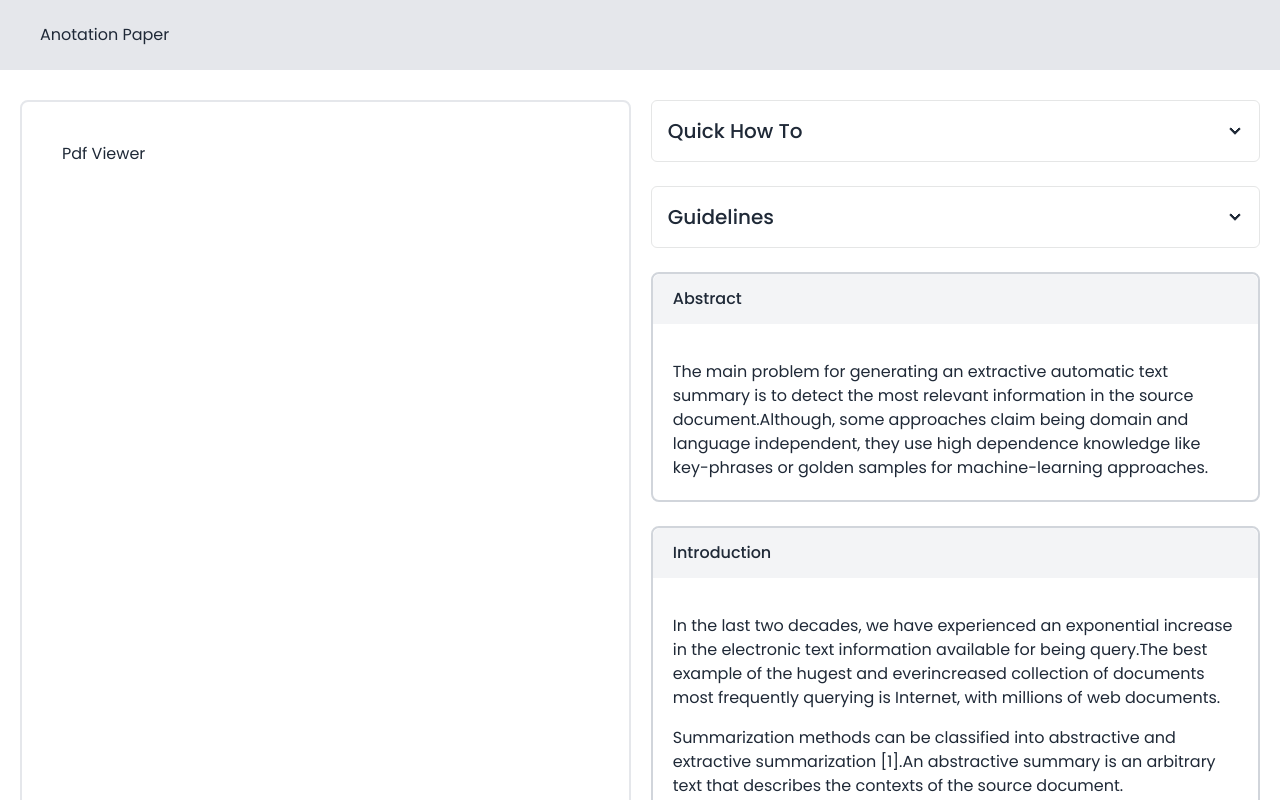
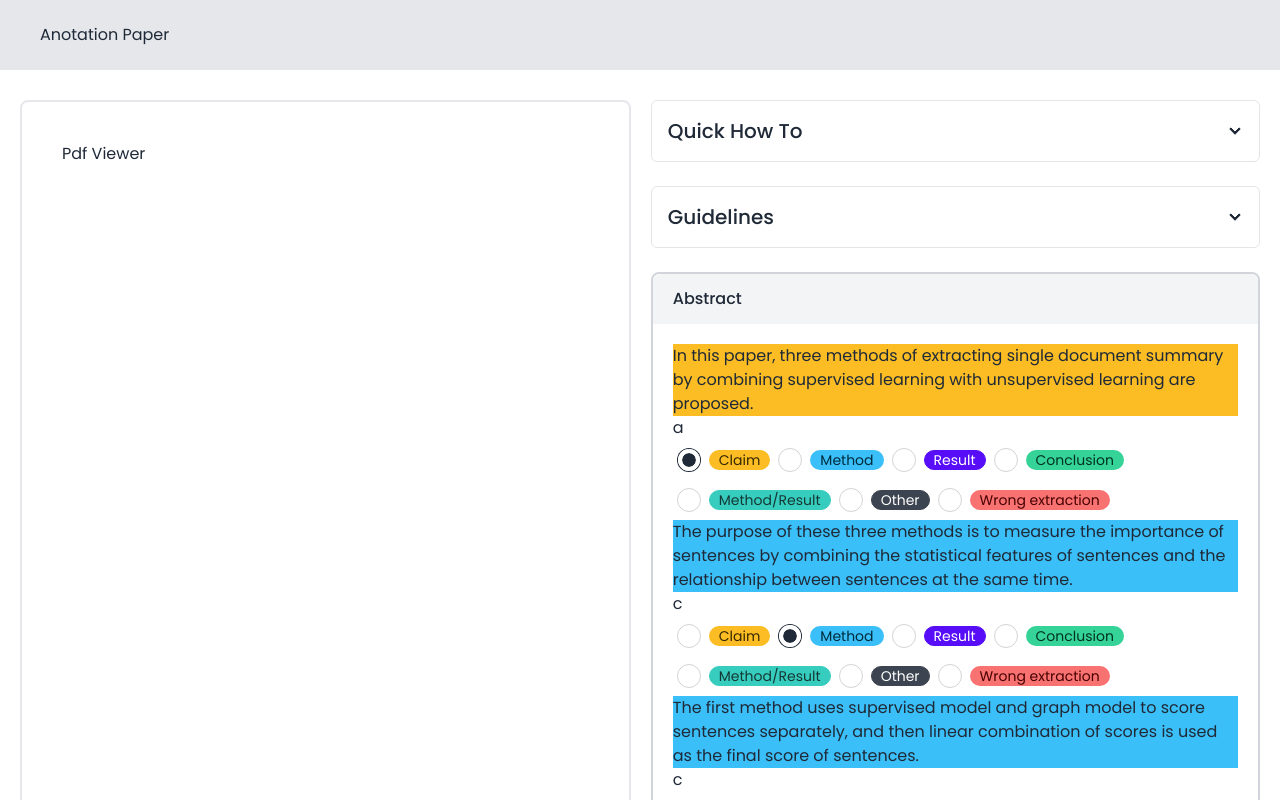
Before and after one commit to fanzru/web-anotasi-paper, a Next.js app in the folder frontend/: page /paper-anotation in a window 1280 px wide. Shown: the top 800 px of the page. Built offline with nearby package versions, Linux system fonts and the light colour scheme.

Commit message:
Menampilkan daftar kalimat

```diff
--- /dev/null
+++ b/frontend/components/Radio.tsx
@@ -0,0 +1,48 @@
+import { FC, useState } from 'react';
+import { tagColor } from '../data/tag';
+import { Sentence } from '../types/paper';
+
+interface Radio {
+  data: tagColor;
+  sentence: Sentence;
+  dataName: string;
+}
+
+const Radio: FC<Radio> = ({ data, sentence, dataName }) => {
+  const isChecked = data.tag == sentence.tag ? true : false;
+  let badgeColor;
+
+  if (data.color == 'warning') {
+    badgeColor = 'badge-warning';
+  } else if (data.color == 'info') {
+    badgeColor = 'badge-info';
+  } else if (data.color == 'primary') {
+    badgeColor = 'badge-primary';
+  } else if (data.color == 'success') {
+    badgeColor = 'badge-success';
+  } else if (data.color == 'accent') {
+    badgeColor = 'badge-accent';
+  } else if (data.color == 'neutral') {
+    badgeColor = 'badge-neutral';
+  } else {
+    badgeColor = 'badge-error';
+  }
+
+  return (
+    <div className='form-control'>
+      <label className='label cursor-pointer'>
+        <input
+          type='radio'
+          className={`radio`}
+          checked={isChecked}
+          name={dataName}
+        />
+        <span className='label-text ml-2'>
+          <div className={`badge badge-${data.color}`}>{data.tag}</div>
+        </span>
+      </label>
+    </div>
+  );
+};
+
+export default Radio;
--- /dev/null
+++ b/frontend/components/Sentence.tsx
@@ -0,0 +1,31 @@
+import { FC } from 'react';
+import { Tag } from '../data/tag';
+import { Sentence } from '../types/paper';
+
+interface Sen {
+  data: Sentence;
+}
+
+const Sentence: FC<Sen> = ({ data }) => {
+  let textColor;
+
+  if (data.tag == 'Claim') {
+    textColor = 'bg-warning';
+  } else if (data.tag == 'Method') {
+    textColor = 'bg-info';
+  } else if (data.tag == 'Result') {
+    textColor = 'bg-primary';
+  } else if (data.tag == 'Conclusion') {
+    textColor = 'bg-success';
+  } else if (data.tag == 'Method/Result') {
+    textColor = 'bg-accent';
+  } else if (data.tag == 'Other') {
+    textColor = 'bg-neutral';
+  } else {
+    textColor = 'bg-error';
+  }
+
+  return <p className={textColor}>{data.sent}</p>;
+};
+
+export default Sentence;
--- a/frontend/data/dummy_az_identification.ts
+++ b/frontend/data/dummy_az_identification.ts
@@ -1,4 +1,4 @@
-import dataPaper from "../types/paper"
+import {dataPaper} from "../types/paper"
 
 const DataAz: dataPaper = {
   "paper_id": "paper_identifier",
--- a/frontend/data/dummy_az_paper2.ts
+++ b/frontend/data/dummy_az_paper2.ts
@@ -1,4 +1,6 @@
-const DataSummaryPaper = {
+import {dataPaper} from "../types/paper";
+
+const DataSummaryPaper: dataPaper = {
   "paper_id": "paper_identifier",
   "sections": [
       {
--- /dev/null
+++ b/frontend/data/tag.tsx
@@ -0,0 +1,35 @@
+export const Tag: tagColor[] = [
+  {
+    tag: 'Claim',
+    color: 'warning',
+  },
+  {
+    tag: 'Method',
+    color: 'info',
+  },
+  {
+    tag: 'Result',
+    color: 'primary',
+  },
+  {
+    tag: 'Conclusion',
+    color: 'success',
+  },
+  {
+    tag: 'Method/Result',
+    color: 'accent',
+  },
+  {
+    tag: 'Other',
+    color: 'neutral',
+  },
+  {
+    tag: 'Wrong extraction',
+    color: 'error',
+  },
+];
+
+export interface tagColor {
+  tag: string;
+  color: string;
+}
--- a/frontend/pages/paper-anotation.tsx
+++ b/frontend/pages/paper-anotation.tsx
@@ -2,16 +2,19 @@ import type { NextPage } from 'next';
 import Layout from '../components/Layout';
 import { useSelector, useDispatch } from 'react-redux';
 import { selectNavbarUrlValue } from '../redux/paperSlice';
-import DataAx from '../data/dummy_az_paper2';
+import DataPaper from '../data/dummy_az_identification';
 import { useState } from 'react';
 import CardCollapse from '../components/CardCollapse';
 import Card from '../components/Card';
+import { Tag } from '../data/tag';
+import Radio from '../components/Radio';
+import { Section } from '../types/paper';
+import Sentence from '../components/Sentence';
 
 const PaperAnotation: NextPage = () => {
   const [numberSection, setNumberSection] = useState(0);
-  const sections = DataAx.sections;
-  // const dataPaper = useSelector(selectNavbarUrlValue);
-  // console.log("Alhamdulillah bisa fetch api : ",dataPaper);
+  const sections = DataPaper.sections;
+
   return (
     <>
       <Layout>
@@ -33,34 +36,74 @@ const PaperAnotation: NextPage = () => {
                 </CardCollapse>
 
                 {/* Paper Data */}
-                {DataAx.sections.map((data, idx) => {
+                {DataPaper.sections.map((data: Section, idx: number) => {
                   return (
                     <div key={idx} className=''>
                       {data.selected_sentences.length != 0 ? (
                         <Card title={data.section_name}>
-                            {data.selected_sentences.map((x, idx) => {
-                              for (let i = 0; i < x.sentences.length; i++) {
-                                console.log(
-                                  '--------------------------------------------------------',
-                                  x.sentences.length
+                          {data.selected_sentences.map((sen) => {
+                            return sen.sentences.map((item, idx) => {
+                              return (
+                                <>
+                                  {idx == 0 ? (
+                                    <>
+                                      <Sentence data={sen.sentences[idx]} />
+                                      <p>a</p>
+                                      {/* <Sentence data={sen.sentences[idx + 1]} /> */}
+                                      <div className='flex flex-wrap'>
+                                        {Tag.map((tag, index) => {
+                                          return (
+                                            <Radio
+                                              key={index}
+                                              data={tag}
+                                              sentence={item}
+                                              dataName={sen.sentences[idx].sent}
+                                            />
                                           );
+                                        })}
+                                      </div>
+                                    </>
+                                  ) : idx == sen.sentences.length - 1 ? (
+                                    <>
+                                      {/* <Sentence data={sen.sentences[idx - 1]} /> */}
+                                      <Sentence data={sen.sentences[idx]} />
+                                      <p>b</p>
+                                      {/* <Sentence data={sen.sentences[idx + 1]} /> */}
+                                      <div className='flex flex-wrap'>
+                                        {Tag.map((tag, index) => {
                                           return (
-                                  <div key={idx} className='mt-4'>
-                                    {i == 0 ? (
-                                      <p>
-                                        {x.sentences[i]?.sent +
-                                          x.sentences[i + 1]?.sent}
-                                      </p>
+                                            <Radio
+                                              key={index}
+                                              data={tag}
+                                              sentence={item}
+                                              dataName={sen.sentences[idx].sent}
+                                            />
+                                          );
+                                        })}
+                                      </div>
+                                    </>
                                   ) : (
-                                      <p>
-                                        {x.sentences[i - 1]?.sent +
-                                          x.sentences[i]?.sent +
-                                          x.sentences[i + 1]?.sent}
-                                      </p>
+                                    <>
+                                      {/* <Sentence data={sen.sentences[idx-1]} /> */}
+                                      <Sentence data={sen.sentences[idx]} />
+                                      <p>c</p>
+                                      <div className='flex flex-wrap'>
+                                        {Tag.map((tag, index) => {
+                                          return (
+                                            <Radio
+                                              key={index}
+                                              data={tag}
+                                              sentence={item}
+                                              dataName={sen.sentences[idx].sent}
+                                            />
+                                          );
+                                        })}
+                                      </div>
+                                    </>
                                   )}
-                                  </div>
+                                </>
                               );
-                              }
+                            });
                           })}
                         </Card>
                       ) : (
@@ -70,7 +113,7 @@ const PaperAnotation: NextPage = () => {
                   );
                 })}
                 <div className='flex justify-between mt-10'>
-                  <button className='btn'>PREV</button>
+                  <button className='btn btn-primary'>PREV</button>
                   <button className='btn'>NEXT</button>
                 </div>
               </div>
--- a/frontend/tailwind.config.js
+++ b/frontend/tailwind.config.js
@@ -10,5 +10,5 @@ module.exports = {
   daisyui: {
     themes: false,
   },
-  plugins: [require("daisyui"),require('flowbite/plugin')],
+  plugins: [require("daisyui")],
 }
```
Also changed, not shown: frontend/types/paper.tsx (+13 -15 lines). Lines whose indentation alone changed are shown as unchanged.
